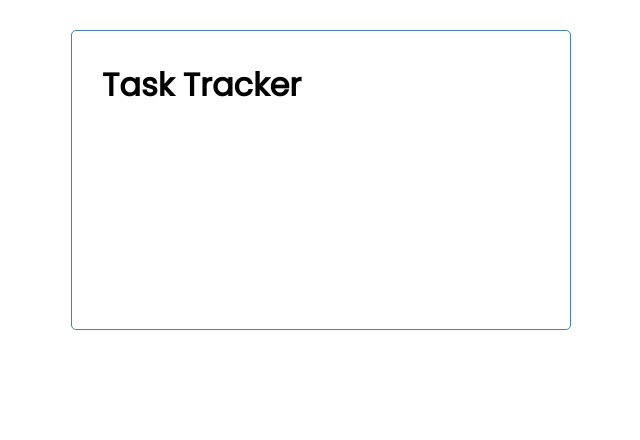
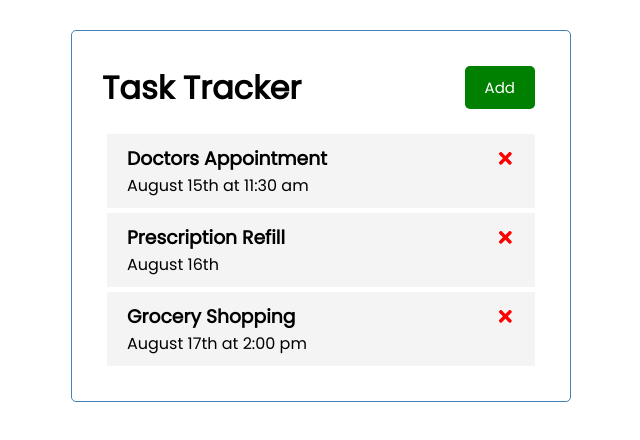
Before and after one commit to TylerIsCoding/React_Task_Tracker, a React (Create React App) app: page / in a window 1280 px wide. Shown: the top 440 px of the page, without its empty margins (319-959 px from the left). Built offline with nearby package versions, Linux system fonts and the light colour scheme.

Commit message:
Added delete buttons that remove tasks from the list

```diff
--- a/package.json
+++ b/package.json
@@ -8,6 +8,7 @@
     "@testing-library/user-event": "^13.5.0",
     "react": "^18.2.0",
     "react-dom": "^18.2.0",
+    "react-icons": "^4.10.1",
     "react-scripts": "5.0.1",
     "web-vitals": "^2.1.4"
   },
--- a/src/App.js
+++ b/src/App.js
@@ -1,8 +1,39 @@
 import Header from "./components/Header";
+import Tasks from "./components/Tasks";
+import { useState } from "react";
+
+
 
 function App() {
+  const [tasks, setTasks] = useState([
+    {
+        id: 1,
+        text: "Doctors Appointment",
+        day: "August 15th at 11:30 am",
+        reminder: true,
+    },
+    {
+        id: 2,
+        text: "Prescription Refill",
+        day: "August 16th",
+        reminder: true,
+    },
+    {
+        id: 3,
+        text: "Grocery Shopping",
+        day: "August 17th at 2:00 pm",
+        reminder: false,
+    },
+  ])
+
+  // Delete Task
+  const deleteTask = (id) => {
+    setTasks(tasks.filter((task) => task.id !== id))
+  }
+
   return <div className="container">
     <Header />
+    {tasks.length > 0 ? <Tasks tasks={tasks} onDelete={deleteTask}/> : 'No tasks'}
   </div>
 }
 
--- /dev/null
+++ b/src/components/Button.js
@@ -0,0 +1,25 @@
+import PropTypes from "prop-types";
+
+const Button = ({ color, text, onClick }) => {
+    return (
+        <button
+            onClick={onClick}
+            className="btn"
+            style={{ backgroundColor: color }}
+        >
+            {text}
+        </button>
+    );
+};
+
+Button.defaultProps = {
+    color: "steelblue",
+};
+
+Button.propTypes = {
+    text: PropTypes.string,
+    color: PropTypes.string,
+    onClick: PropTypes.func,
+};
+
+export default Button;
--- a/src/components/Header.js
+++ b/src/components/Header.js
@@ -1,9 +1,14 @@
 import PropTypes from "prop-types";
+import Button from "./Button";
 
-const Header = (props) => {
+const Header = ({ title }) => {
+    const onClick = () => {
+        console.log("click");
+    };
     return (
-        <header>
-            <h1>{props.title}</h1>
+        <header className="header">
+            <h1>{title}</h1>
+            <Button color="green" text="Add" onClick={onClick} />
         </header>
     );
 };
--- /dev/null
+++ b/src/components/Task.js
@@ -0,0 +1,18 @@
+import { FaTimes } from "react-icons/fa";
+
+const Task = ({ task, onDelete }) => {
+    return (
+        <div className="task">
+            <h3 key={task.id}>
+                {task.text}{" "}
+                <FaTimes
+                    style={{ color: "red", cursor: "pointer" }}
+                    onClick={() => onDelete(task.id)}
+                />
+            </h3>
+            <p>{task.day}</p>
+        </div>
+    );
+};
+
+export default Task;
--- /dev/null
+++ b/src/components/Tasks.js
@@ -0,0 +1,13 @@
+import Task from "./Task";
+
+const Tasks = ({ tasks, onDelete }) => {
+    return (
+        <>
+            {tasks.map((task) => (
+                <Task key={task.id} task={task} onDelete={onDelete} />
+            ))}
+        </>
+    );
+};
+
+export default Tasks;
--- a/src/index.css
+++ b/src/index.css
@@ -58,7 +58,6 @@
     background: #f4f4f4;
     margin: 5px;
     padding: 10px 20px;
-    cursor: pointer;
 }
 
 .task.reminder {
```
Also changed, not shown: 1 other file (tests, documents, lock files or other folders).
